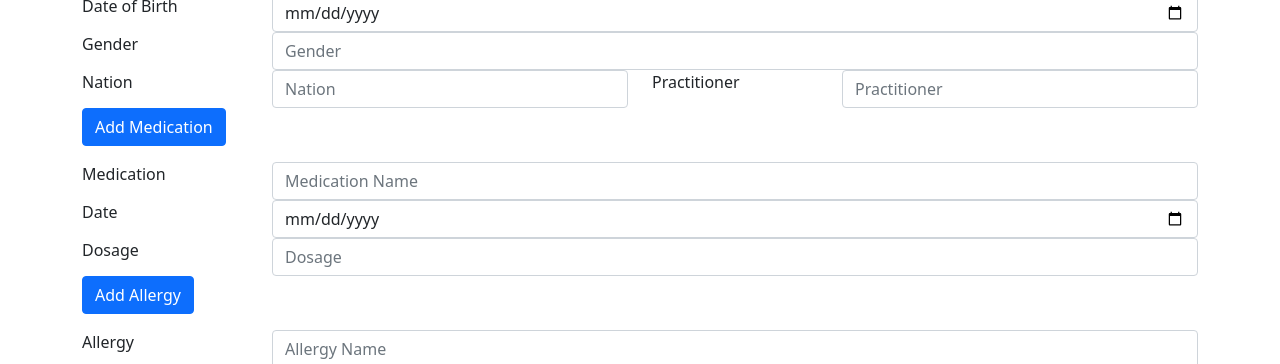
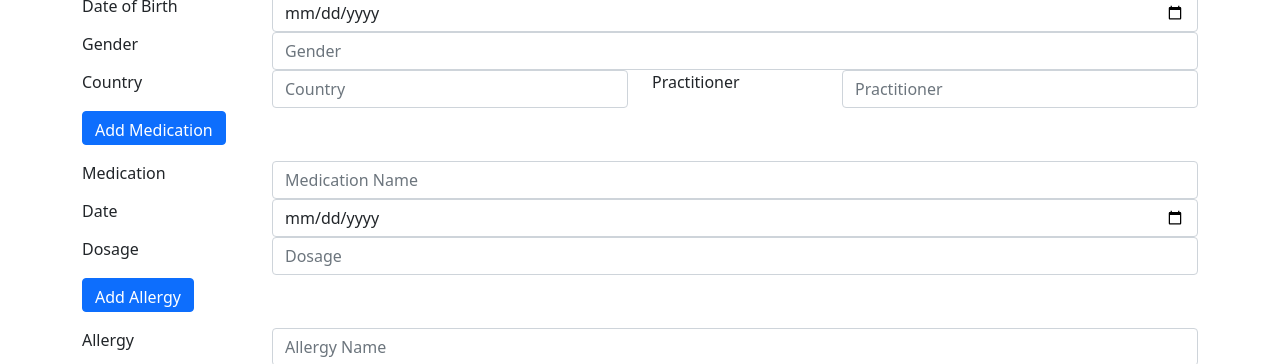
Before and after one commit to MikeForde/mern-azure, a React (Create React App) app in the folder client/: page / in a window 1280 px wide. Both pictures are taken after a click on the button "Manually Add New IPS Entry". Shown: the part 342-706 px from the top of the page. Built offline with nearby package versions, Linux system fonts and the light colour scheme; no server answers.

Commit message:
Deployment 0_17b

```diff
--- a/client/src/pages/Components/FormIPS.js
+++ b/client/src/pages/Components/FormIPS.js
@@ -1,6 +1,7 @@
 import React, { useState } from "react";
 import { Button, Form, Toast } from "react-bootstrap";
 import { v4 as uuidv4 } from 'uuid';
+import "./components.css";
 
 export function FormIPS({ add }) {
   const [showForm, setShowForm] = useState(false);
@@ -193,14 +194,14 @@ export function FormIPS({ add }) {
               </div>
             </Form.Group>
             <Form.Group className="row">
-              <Form.Label className="col-sm-2">Nation</Form.Label>
+              <Form.Label className="col-sm-2">Country</Form.Label>
               <div className="col-sm-4">
                 <Form.Control
                   type="text"
                   name="nation"
                   value={formData.patient.nation}
                   onChange={handlePatientChange}
-                  placeholder="Nation" />
+                  placeholder="Country" />
               </div>
               <Form.Label className="col-sm-2">Practitioner</Form.Label>
               <div className="col-sm-4">
@@ -213,7 +214,7 @@ export function FormIPS({ add }) {
               </div>
             </Form.Group>
           </Form.Group>
-          <Button className="mb-3" onClick={handleAddMedication}>Add Medication</Button>
+          <Button className="mb-3 minor-button" onClick={handleAddMedication}>Add Medication</Button>
           {formData.medication.map((med, index) => (
             <div key={index}>
               <Form.Group className="row">
@@ -251,7 +252,7 @@ export function FormIPS({ add }) {
               </Form.Group>
             </div>
           ))}
-          <Button className="mb-3" onClick={handleAddAllergy}>Add Allergy</Button>
+          <Button className="mb-3 minor-button" onClick={handleAddAllergy}>Add Allergy</Button>
           {formData.allergies.map((allergy, index) => (
             <div key={index}>
               <Form.Group className="row">
@@ -289,7 +290,7 @@ export function FormIPS({ add }) {
               </Form.Group>
             </div>
           ))}
-          <Button className="mb-3" onClick={handleAddCondition}>Add Condition</Button>
+          <Button className="mb-3 minor-button" onClick={handleAddCondition}>Add Condition</Button>
           {formData.conditions.map((condition, index) => (
             <div key={index}>
               <Form.Group className="row">
--- a/client/src/pages/Components/IPS.js
+++ b/client/src/pages/Components/IPS.js
@@ -57,7 +57,7 @@ export function IPS({ ips, remove }) {
             <ul>
               {ips.medication.map((med, index) => (
                 <li key={index}>
-                  M: {med.name} - Date: {med.date} - Dosage: {med.dosage}
+                  <small>M:</small> {med.name} - Date: {med.date} - Dosage: {med.dosage}
                 </li>
               ))}
             </ul>
@@ -65,7 +65,7 @@ export function IPS({ ips, remove }) {
             <ul>
               {ips.allergies.map((allergy, index) => (
                 <li key={index}>
-                  A: {allergy.name} - Criticality: {allergy.criticality} - Date: {allergy.date}
+                  <small>A:</small> {allergy.name} - Criticality: {allergy.criticality} - Date: {allergy.date}
                 </li>
               ))}
             </ul>
@@ -73,7 +73,7 @@ export function IPS({ ips, remove }) {
             <ul>
               {ips.conditions.map((condition, index) => (
                 <li key={index}>
-                  C: {condition.name} - Date: {condition.date}
+                  <small>C:</small> {condition.name} - Date: {condition.date}
                 </li>
               ))}
             </ul>
--- a/client/src/pages/Components/components.css
+++ b/client/src/pages/Components/components.css
@@ -21,3 +21,17 @@
     height: 40px;
     align-items: center;
 }
+
+small {
+  font-size: 8px;
+}
+
+ul {
+  list-style-type: none;
+}
+
+.minor-button {
+  margin-top: 3px;
+  height: 34px;
+  margin-bottom: 3px;
+}
--- a/client/src/pages/HomePage.js
+++ b/client/src/pages/HomePage.js
@@ -108,7 +108,7 @@ function HomePage() {
               onChange={handleSearchChange}
             />
           </Form.Group>
-          <Button variant="primary" type="submit">
+          <Button variant="primary" type="submit" className="mb-3">
             Search
           </Button>
         </Form>
```
